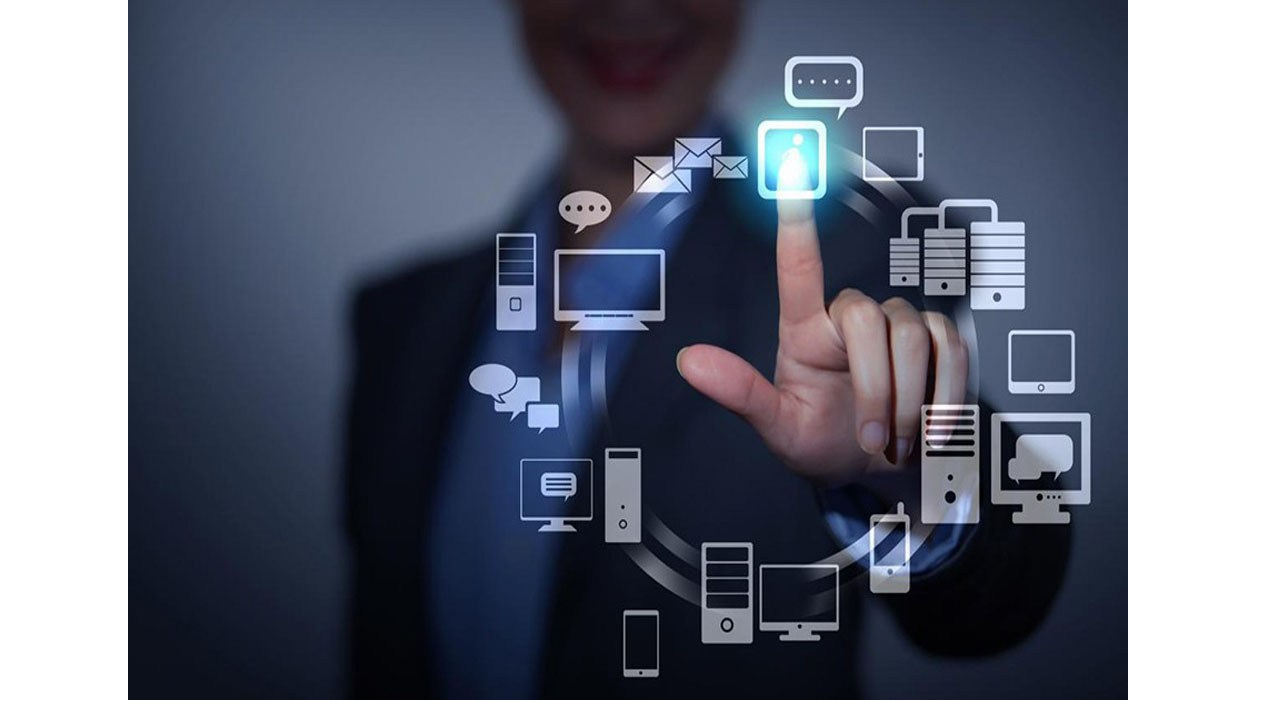
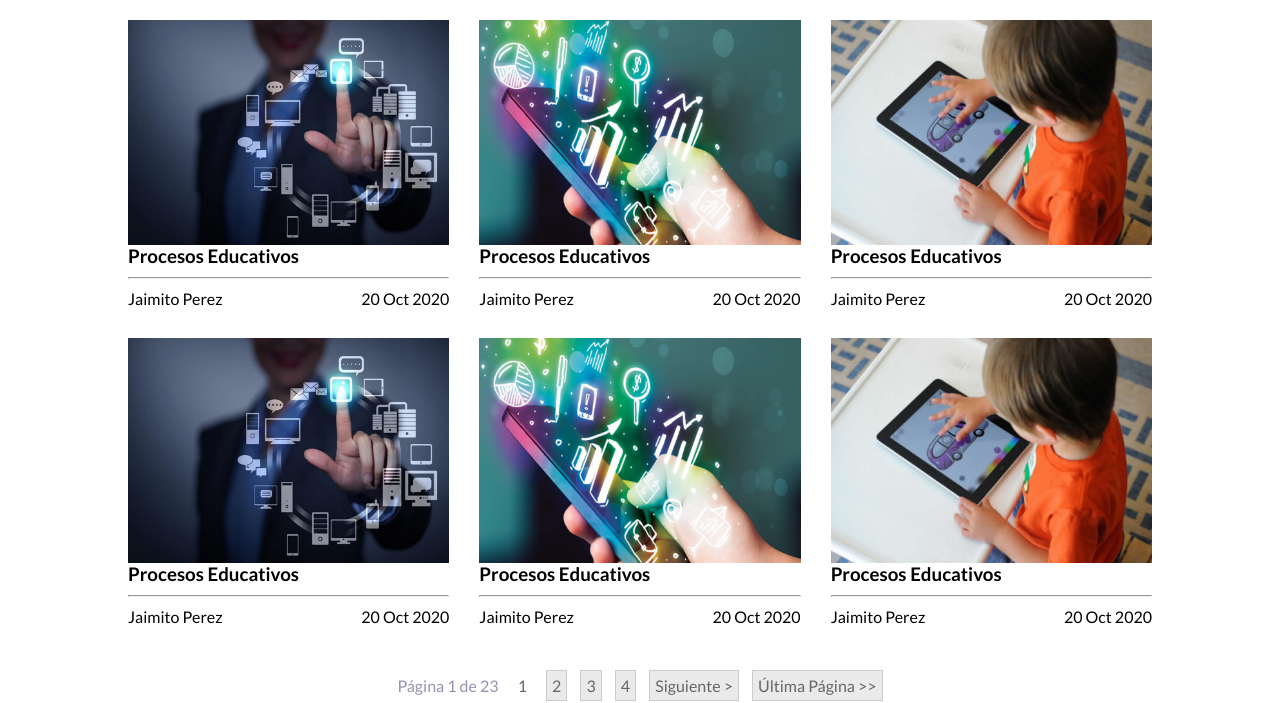
Before and after one commit to Eduarrb/Curso-desarrollo-web-2020-01, a plain HTML site: page 07_platzi_sass/index.html in a window 1280 px wide. Shown: the part 680-1383 px from the top of the page. Drawn offline with Linux system fonts and the light colour scheme.

Commit message:
dia 9 final

```diff
--- a/07_platzi_sass/index.html
+++ b/07_platzi_sass/index.html
@@ -60,67 +60,67 @@
     </header>
     <section class="section">
         <div class="section__contenedor contenedor">
-            <article>
-                <img src="img/tec01.jpg" alt="tec01">
-                <div>
-                    <h3>Procesos Educativos</h3>
-                    <hr>
-                    <div>
+            <article class="section__contenedor__article">
+                <img src="img/tec01.jpg" alt="tec01" class="section__contenedor__article--img">
+                <div class="section__contenedor__article__box">
+                    <h3 class="section__contenedor__article__box--titulo">Procesos Educativos</h3>
+                    <hr class="section__contenedor__article__box--separador">
+                    <div class="section__contenedor__article__box__data">
                         <span>Jaimito Perez</span>
                         <span>20 Oct 2020</span>
                     </div>
                 </div>
             </article>
-            <article>
-                <img src="img/tec02.png" alt="tec01">
-                <div>
-                    <h3>Procesos Educativos</h3>
-                    <hr>
-                    <div>
+            <article class="section__contenedor__article">
+                <img src="img/tec02.png" alt="tec01" class="section__contenedor__article--img">
+                <div class="section__contenedor__article__box">
+                    <h3 class="section__contenedor__article__box--titulo">Procesos Educativos</h3>
+                    <hr class="section__contenedor__article__box--separador">
+                    <div class="section__contenedor__article__box__data">
                         <span>Jaimito Perez</span>
                         <span>20 Oct 2020</span>
                     </div>
                 </div>
             </article>
-            <article>
-                <img src="img/tec03.jpg" alt="tec01">
-                <div>
-                    <h3>Procesos Educativos</h3>
-                    <hr>
-                    <div>
+            <article class="section__contenedor__article">
+                <img src="img/tec03.jpg" alt="tec01" class="section__contenedor__article--img">
+                <div class="section__contenedor__article__box">
+                    <h3 class="section__contenedor__article__box--titulo">Procesos Educativos</h3>
+                    <hr class="section__contenedor__article__box--separador">
+                    <div class="section__contenedor__article__box__data">
                         <span>Jaimito Perez</span>
                         <span>20 Oct 2020</span>
                     </div>
                 </div>
             </article>
-            <article>
-                <img src="img/tec01.jpg" alt="tec01">
-                <div>
-                    <h3>Procesos Educativos</h3>
-                    <hr>
-                    <div>
+            <article class="section__contenedor__article">
+                <img src="img/tec01.jpg" alt="tec01" class="section__contenedor__article--img">
+                <div class="section__contenedor__article__box">
+                    <h3 class="section__contenedor__article__box--titulo">Procesos Educativos</h3>
+                    <hr class="section__contenedor__article__box--separador">
+                    <div class="section__contenedor__article__box__data">
                         <span>Jaimito Perez</span>
                         <span>20 Oct 2020</span>
                     </div>
                 </div>
             </article>
-            <article>
-                <img src="img/tec02.png" alt="tec01">
-                <div>
-                    <h3>Procesos Educativos</h3>
-                    <hr>
-                    <div>
+            <article class="section__contenedor__article">
+                <img src="img/tec02.png" alt="tec01" class="section__contenedor__article--img">
+                <div class="section__contenedor__article__box">
+                    <h3 class="section__contenedor__article__box--titulo">Procesos Educativos</h3>
+                    <hr class="section__contenedor__article__box--separador">
+                    <div class="section__contenedor__article__box__data">
                         <span>Jaimito Perez</span>
                         <span>20 Oct 2020</span>
                     </div>
                 </div>
             </article>
-            <article>
-                <img src="img/tec03.jpg" alt="tec01">
-                <div>
-                    <h3>Procesos Educativos</h3>
-                    <hr>
-                    <div>
+            <article class="section__contenedor__article">
+                <img src="img/tec03.jpg" alt="tec01" class="section__contenedor__article--img">
+                <div class="section__contenedor__article__box">
+                    <h3 class="section__contenedor__article__box--titulo">Procesos Educativos</h3>
+                    <hr class="section__contenedor__article__box--separador">
+                    <div class="section__contenedor__article__box__data">
                         <span>Jaimito Perez</span>
                         <span>20 Oct 2020</span>
                     </div>
@@ -128,14 +128,26 @@
             </article>
         </div>
     </section>
-    <footer>
-        <span>Página 1 de 23</span>
-        <span><a href="#">1</a></span>
-        <span><a href="#">2</a></span>
-        <span><a href="#">3</a></span>
-        <span><a href="#">4</a></span>
-        <span><a href="#">Siguiente ></a></span>
-        <span><a href="#">Última Página >></a></span>
+    <footer class="footer">
+        <span class="footer--paginas">Página 1 de 23</span>
+        <span class="footer__numeracion">
+            <a href="#" class="footer__numeracion--link active">1</a>
+        </span>
+        <span class="footer__numeracion">
+            <a href="#" class="footer__numeracion--link">2</a>
+        </span>
+        <span class="footer__numeracion">
+            <a href="#" class="footer__numeracion--link">3</a>
+        </span>
+        <span class="footer__numeracion">
+            <a href="#" class="footer__numeracion--link">4</a>
+        </span>
+        <span class="footer__numeracion">
+            <a href="#" class="footer__numeracion--link">Siguiente ></a>
+        </span>
+        <span class="footer__numeracion">
+            <a href="#" class="footer__numeracion--link">Última Página >></a>
+        </span>
     </footer>
 </body>
 
--- a/07_platzi_sass/sass/main.scss
+++ b/07_platzi_sass/sass/main.scss
@@ -3,3 +3,5 @@
 
 @import "modulos/nav";
 @import "modulos/header";
+@import "modulos/section";
+@import "modulos/footer";
--- /dev/null
+++ b/07_platzi_sass/sass/modulos/_footer.scss
@@ -0,0 +1,25 @@
+.footer{
+    text-align: center;
+    font-size: 1.6rem;
+    padding-bottom: 3rem;
+    &--paginas{
+        color: #9393af;
+    }
+    &__numeracion{
+        margin-left: 1rem;
+        &--link{
+            color: #666666;
+            background-color: #eaeaea;
+            padding: .5rem;
+            border: 1px solid #cccccc;
+            &.active{
+                background-color: transparent;
+                border: 1px solid transparent;
+            }
+        }
+        // &--link.active{
+        //     background-color: transparent;
+        //     border: 1px solid transparent;
+        // }
+    }
+}
--- /dev/null
+++ b/07_platzi_sass/sass/modulos/_section.scss
@@ -0,0 +1,26 @@
+.section{
+    padding: 2rem 0;
+    &__contenedor{
+        display: flex;
+        justify-content: space-between;
+        flex-wrap: wrap;
+        &__article{
+            width: calc(100% / 3 - 2rem);
+            margin-bottom: 3rem;
+            &--img{
+                width: 100%;
+                display: block;
+            }
+            &__box{
+                font-size: 1.6rem;
+                &--separador{
+                    margin: 1rem 0;
+                }
+                &__data{
+                    display: flex;
+                    justify-content: space-between;
+                }
+            }
+        }
+    }
+}
```
Also changed, not shown: 07_platzi_sass/css/estilos.css, 1 other file.
